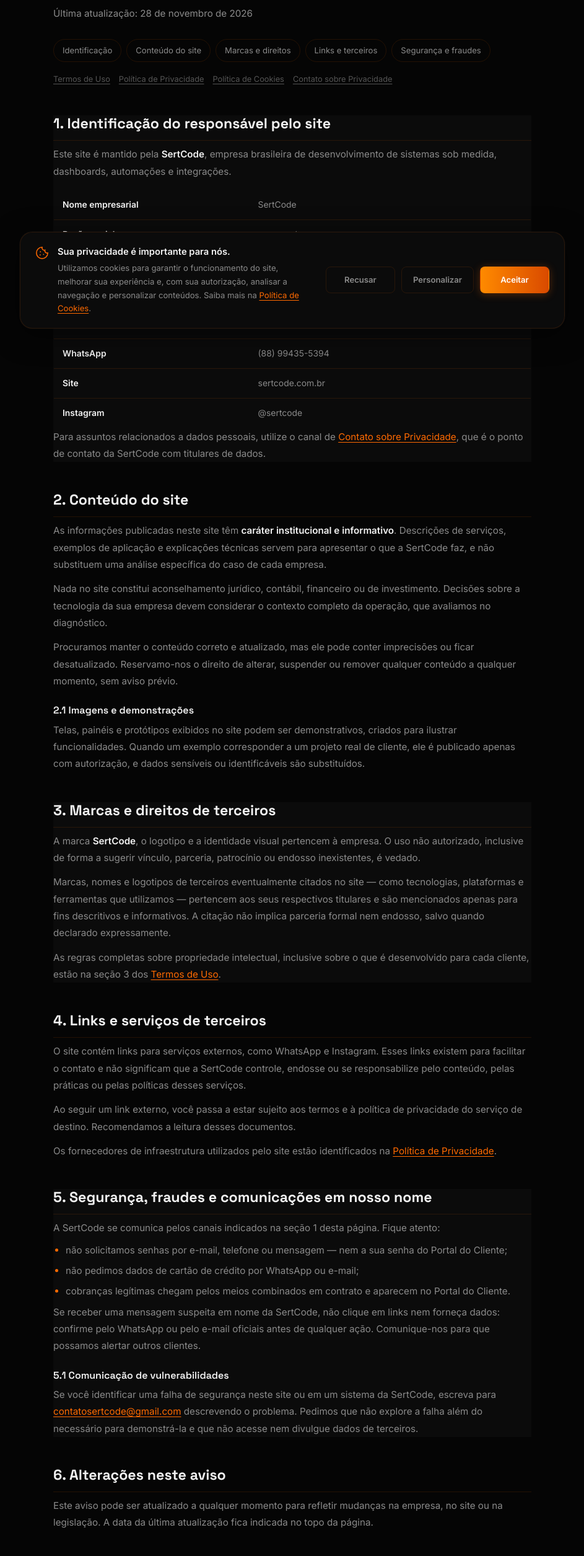
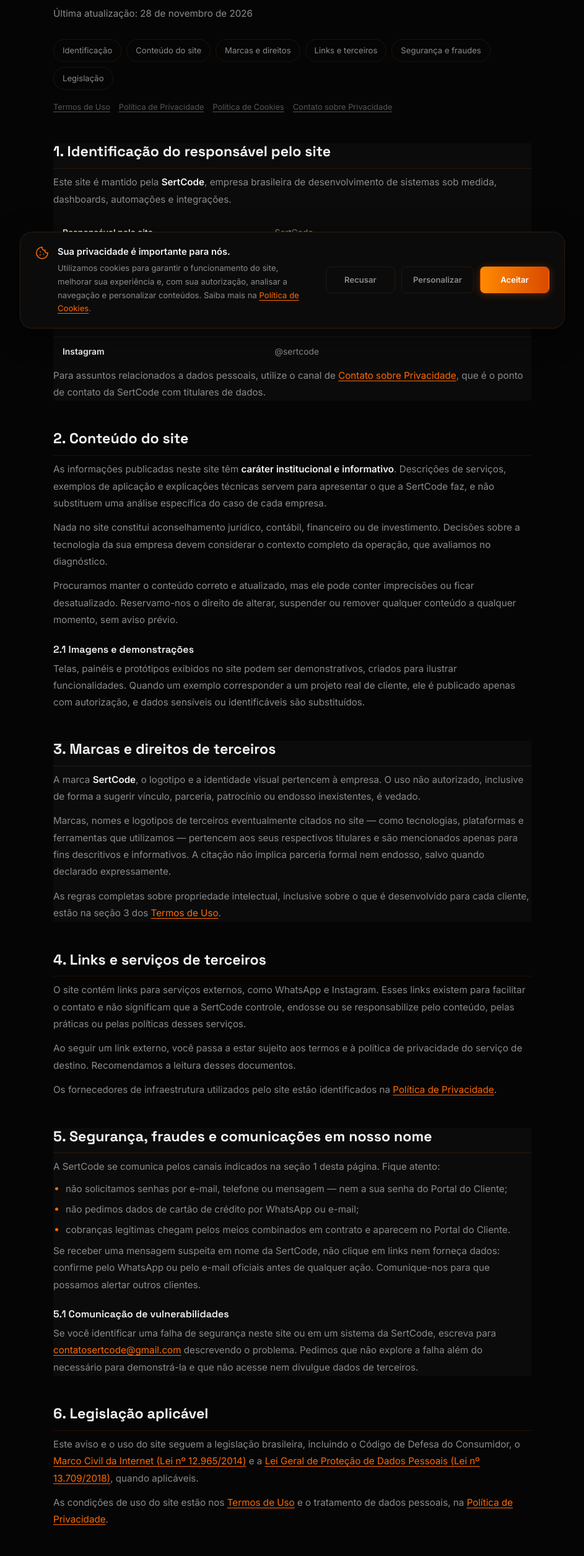
Before and after one commit to sert-code/sertcode-website, a plain HTML site: page aviso-legal.html in a window 1280 px wide. Shown: the part 246-2756 px from the top of the page at 62% size, without its empty margins (168-1111 px from the left). Drawn offline with Linux system fonts and the light colour scheme.

Commit message:
Aviso legal: identificacao no modelo da SertLink
Razao social, CNPJ e endereco ainda nao existem, entao a pagina
identifica a empresa pelos canais de contato, como o aviso legal do
SertLink ja faz. Fica um comentario no codigo dizendo o que
acrescentar quando a SertCode tiver esses dados.

Acrescenta tambem a secao de legislacao aplicavel, que o modelo do
SertLink tem e faltava aqui.

Co-Authored-By: Claude Opus 5 <noreply@anthropic.com>

```diff
--- a/aviso-legal.html
+++ b/aviso-legal.html
@@ -56,6 +56,7 @@
         <a href="#marcas">Marcas e direitos</a>
         <a href="#terceiros">Links e terceiros</a>
         <a href="#seguranca">Segurança e fraudes</a>
+        <a href="#legislacao">Legislação</a>
       </nav>
       <nav class="legal-irmas" aria-label="Outros documentos">
         <a href="termos.html">Termos de Uso</a>
@@ -69,21 +70,16 @@
       <h2>1. Identificação do responsável pelo site</h2>
       <p>Este site é mantido pela <strong>SertCode</strong>, empresa brasileira de desenvolvimento de sistemas sob medida, dashboards, automações e integrações.</p>
 
-      <!-- ═══════════════════════════════════════════════════════════
-           PREENCHER antes de publicar: razão social, CNPJ e endereço.
-           Esses três dados são a razão de ser desta página — um aviso
-           legal sem eles não identifica ninguém. O Marco Civil da
-           Internet e o Código de Defesa do Consumidor (art. 2º do
-           Decreto 7.962/2013, para quem vende on-line) pedem que o
-           responsável pelo site seja identificável.
-           ═══════════════════════════════════════════════════════════ -->
+      <!-- Identificação pelos canais de contato, como no aviso legal do
+           SertLink. Quando a SertCode tiver razão social, CNPJ e
+           endereço, acrescente três linhas nesta tabela: é o que o
+           Marco Civil e o Decreto 7.962/2013 esperam de quem responde
+           por um site, e o que torna a empresa localizável sem depender
+           de alguém responder a uma mensagem. -->
       <div class="legal-tabela-rolagem">
         <table class="legal-tabela">
           <tbody>
-            <tr><th scope="row">Nome empresarial</th><td>SertCode</td></tr>
-            <tr><th scope="row">Razão social</th><td><em>a preencher</em></td></tr>
-            <tr><th scope="row">CNPJ</th><td><em>a preencher</em></td></tr>
-            <tr><th scope="row">Endereço</th><td><em>a preencher</em></td></tr>
+            <tr><th scope="row">Responsável pelo site</th><td>SertCode</td></tr>
             <tr><th scope="row">E-mail</th><td><a href="mailto:contatosertcode@gmail.com">contatosertcode@gmail.com</a></td></tr>
             <tr><th scope="row">WhatsApp</th><td><a href="https://wa.me/5588994355394" target="_blank" rel="noopener">(88) 99435-5394</a></td></tr>
             <tr><th scope="row">Site</th><td><a href="https://sertcode.com.br">sertcode.com.br</a></td></tr>
@@ -133,8 +129,14 @@
       <p>Se você identificar uma falha de segurança neste site ou em um sistema da SertCode, escreva para <a href="mailto:contatosertcode@gmail.com">contatosertcode@gmail.com</a> descrevendo o problema. Pedimos que não explore a falha além do necessário para demonstrá-la e que não acesse nem divulgue dados de terceiros.</p>
     </section>
 
+    <section id="legislacao">
+      <h2>6. Legislação aplicável</h2>
+      <p>Este aviso e o uso do site seguem a legislação brasileira, incluindo o Código de Defesa do Consumidor, o <a href="https://www.planalto.gov.br/ccivil_03/_ato2011-2014/2014/lei/l12965.htm" target="_blank" rel="noopener">Marco Civil da Internet (Lei nº 12.965/2014)</a> e a <a href="https://www.planalto.gov.br/ccivil_03/_ato2015-2018/2018/lei/l13709.htm" target="_blank" rel="noopener">Lei Geral de Proteção de Dados Pessoais (Lei nº 13.709/2018)</a>, quando aplicáveis.</p>
+      <p>As condições de uso do site estão nos <a href="termos.html">Termos de Uso</a> e o tratamento de dados pessoais, na <a href="privacidade.html">Política de Privacidade</a>.</p>
+    </section>
+
     <section id="alteracoes">
-      <h2>6. Alterações neste aviso</h2>
+      <h2>7. Alterações neste aviso</h2>
       <p>Este aviso pode ser atualizado a qualquer momento para refletir mudanças na empresa, no site ou na legislação. A data da última atualização fica indicada no topo da página.</p>
     </section>
 
```
Also changed, not shown: termos.html (+3 -3 lines).
